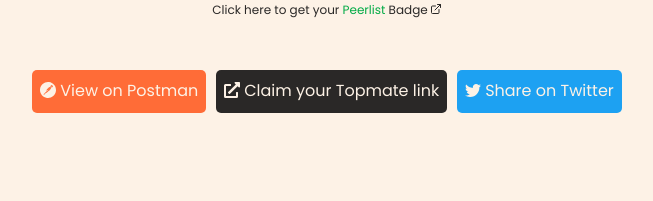
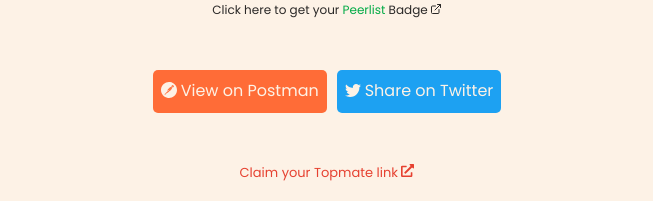
Before and after one commit to vinitshahdeo/topmate-readme-badge, a React (Create React App) app in the folder client/topmate-readme-badge/: page / in a window 1280 px wide. Shown: the part 782-983 px from the top of the page, without its empty margins (313-966 px from the left). Built offline with nearby package versions, Linux system fonts and the light colour scheme; a web font is replaced by a local one.

Commit message:
css fixes

```diff
--- a/client/topmate-readme-badge/src/App.css
+++ b/client/topmate-readme-badge/src/App.css
@@ -47,10 +47,10 @@
    flex-direction: row;
 }
 .button_topmate{
-  background-color: #2A2827;
+
   border-radius: 5px;
   padding: 8px;
-  color: #FDF2E6;
+
   margin-right: 10px;
 }
 .button_Container {
--- a/client/topmate-readme-badge/src/App.js
+++ b/client/topmate-readme-badge/src/App.js
@@ -175,20 +175,7 @@
                   </div>
                 </button>
               </div>
-              <div>
-                <button className="button_topmate">
-                  <div
-                    style={{
-                      float: 'left',
-                      marginTop: '1.5px',
-                      marginRight: '4px'
-                    }}
-                  >
-                    <FaExternalLinkAlt />
-                  </div>
-                  Claim your Topmate link
-                </button>
-              </div>
+
               <div>
                 <button className="button_twitter">
                   <a
@@ -209,7 +196,24 @@
                   </div>
                 </button>
               </div>
+
             </div>
+            <div>
+
+                  <div
+                    style={{
+
+                    textAlign: 'center',
+                      fontSize: '13px',
+                      color: '#E64130',
+
+                    }}
+                  >
+                     Claim your Topmate link <FaExternalLinkAlt/>
+                  </div>
+
+
+              </div>
           </main>
         </div>
       </div>
```
